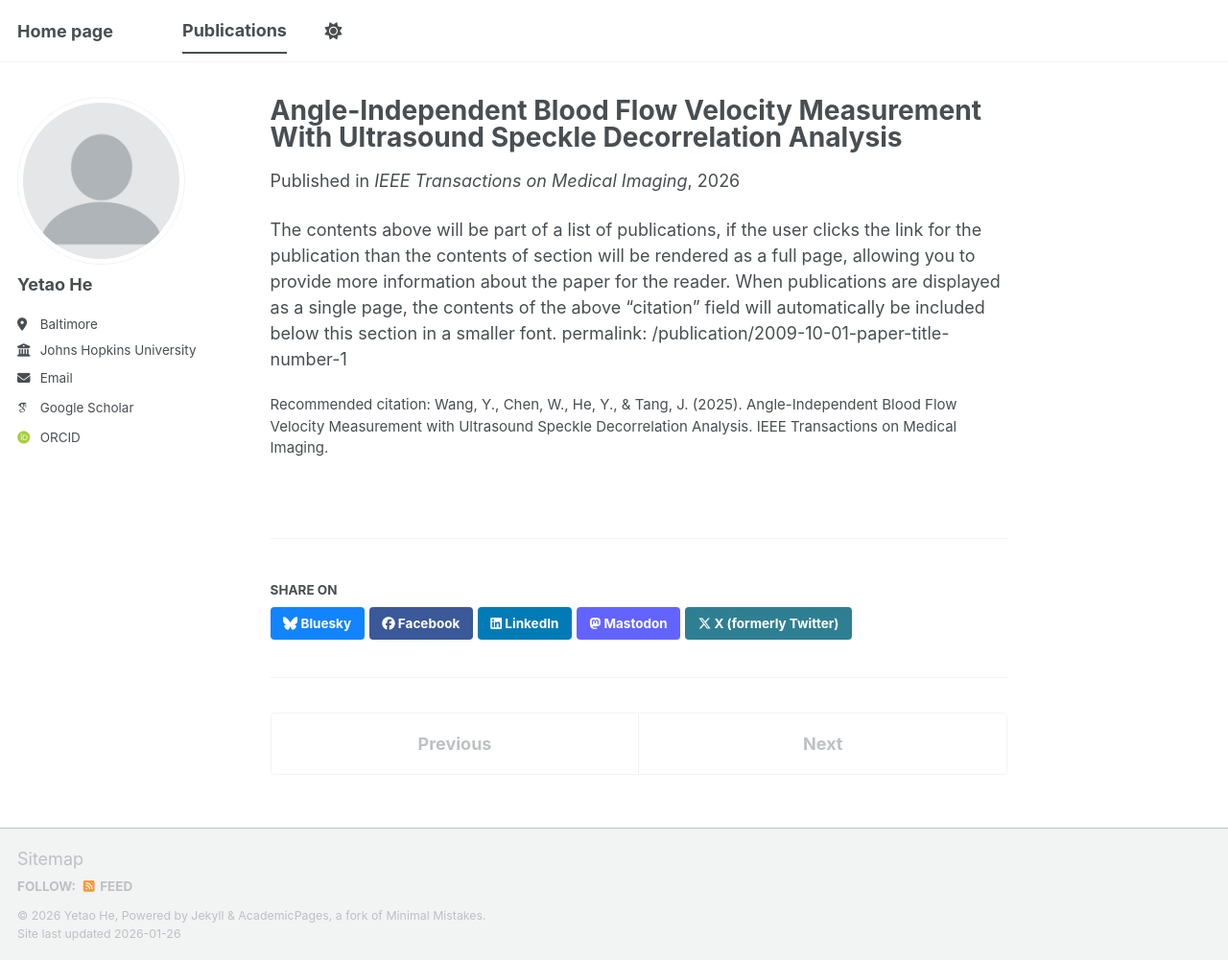
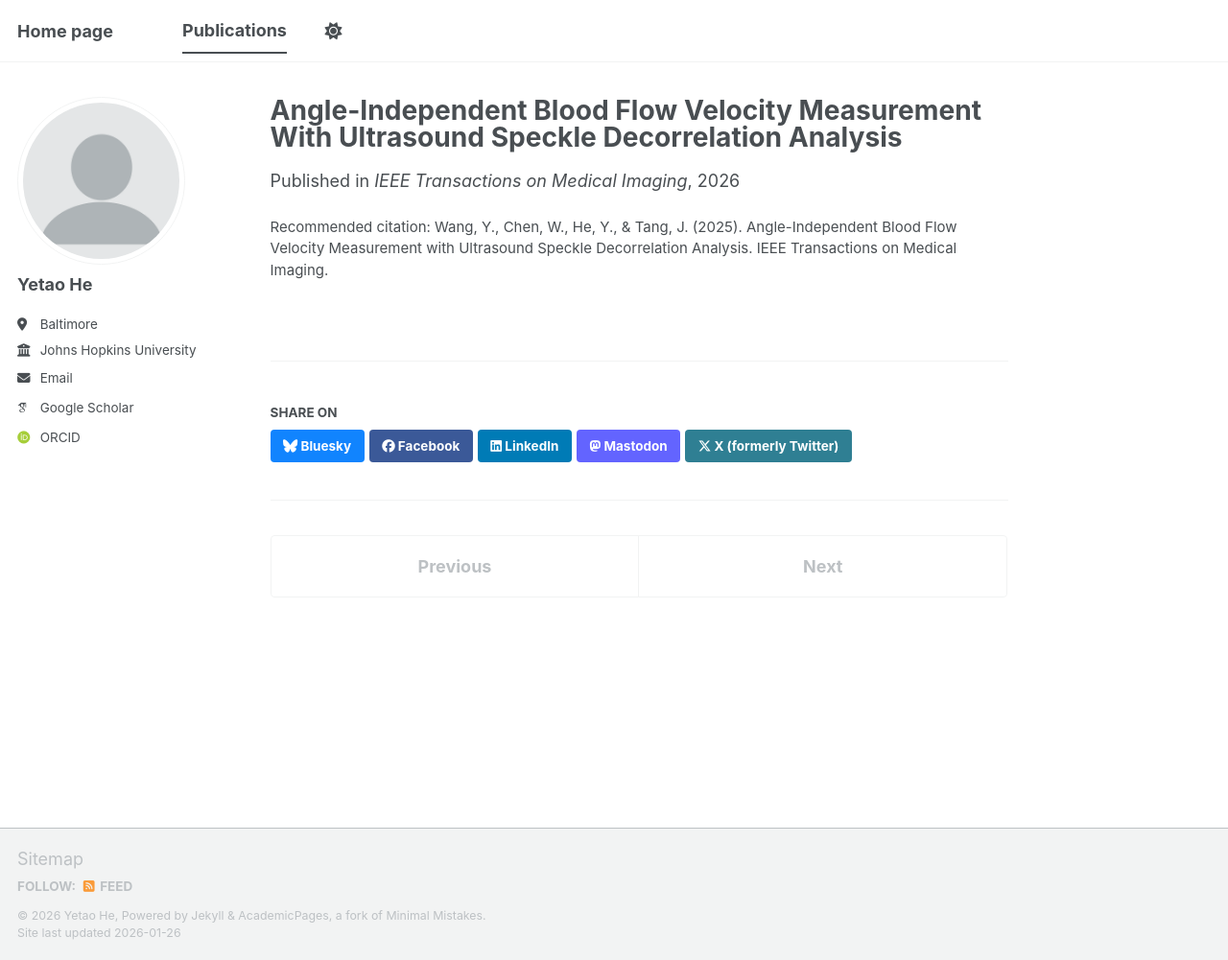
Before and after one commit to YetiHe/YetiHe.github.io, a Jekyll site: the page built from _publications/2025_TMI_ultrasound.md, in a window 1280 px wide and 1001 px high. Shown: the whole window at 96% size. Built offline with Jekyll 4.4.1, drawn with Linux system fonts in a browser that asks for light colours; some web fonts are replaced; a script bundle is joined from its source files by our own code; library files that are not in the unit come from our copies.

Commit message:
Clean up publication entry for 2025 TMI ultrasound
Removed unnecessary content and updated permalink.

```diff
--- a/_publications/2025_TMI_ultrasound.md
+++ b/_publications/2025_TMI_ultrasound.md
@@ -5,5 +5,3 @@
 venue: 'IEEE Transactions on Medical Imaging'
 citation: 'Wang, Y., Chen, W., He, Y., & Tang, J. (2025). Angle-Independent Blood Flow Velocity Measurement with Ultrasound Speckle Decorrelation Analysis. IEEE Transactions on Medical Imaging.'
 ---
-The contents above will be part of a list of publications, if the user clicks the link for the publication than the contents of section will be rendered as a full page, allowing you to provide more information about the paper for the reader. When publications are displayed as a single page, the contents of the above "citation" field will automatically be included below this section in a smaller font.
-permalink: /publication/2009-10-01-paper-title-number-1
```
